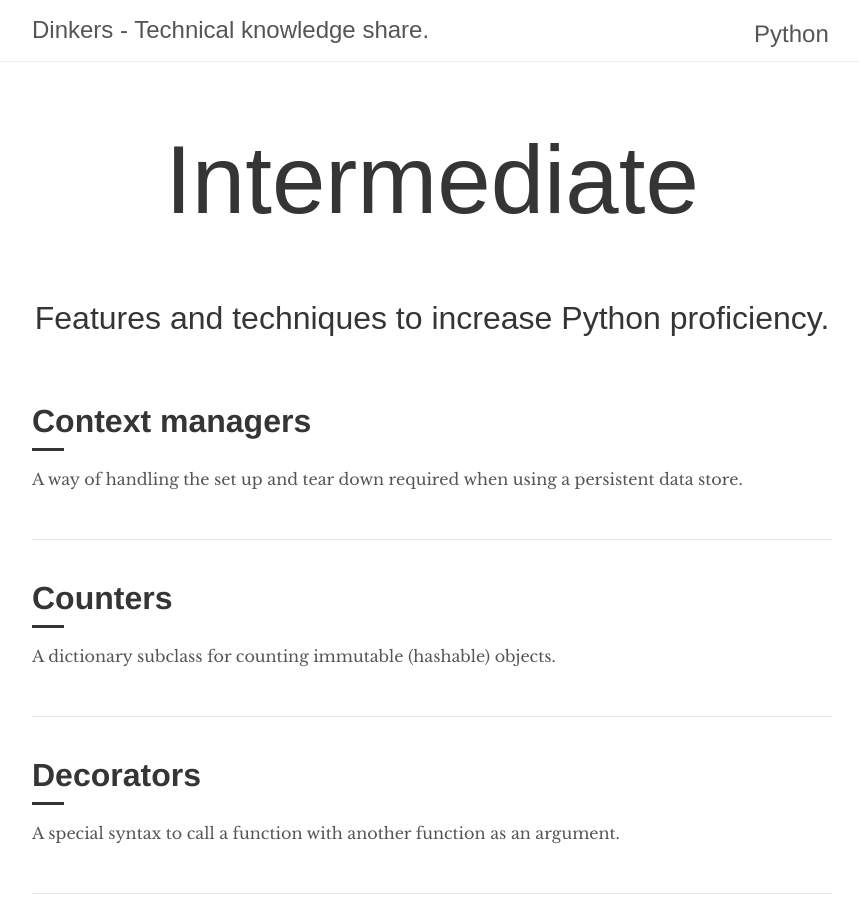
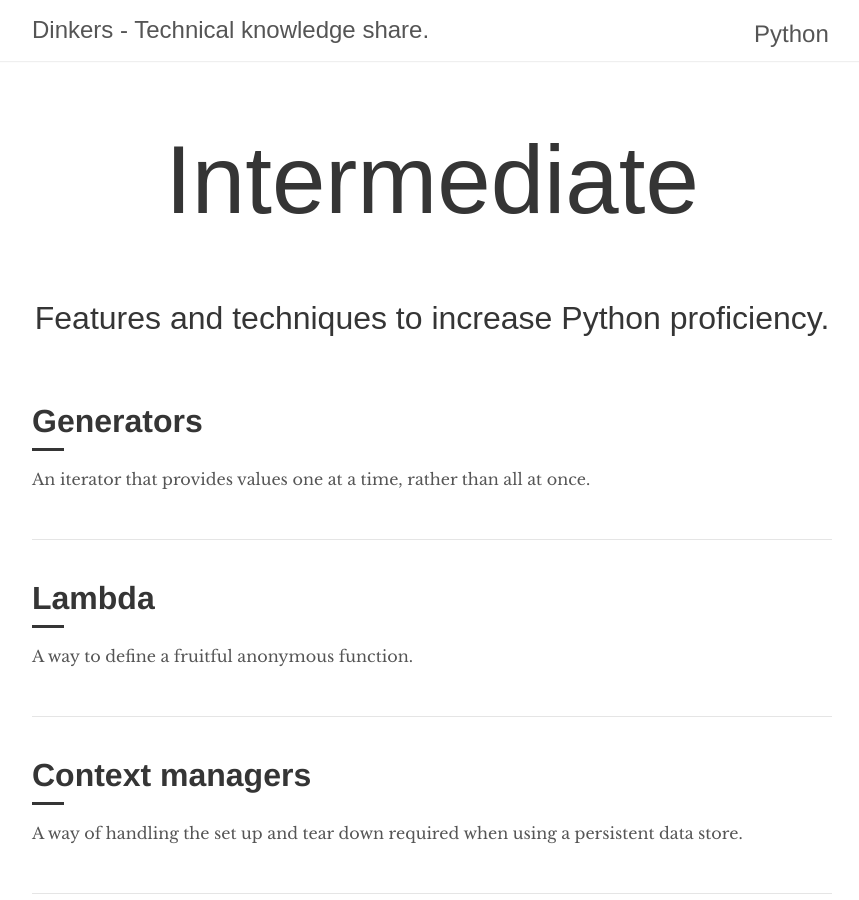
Before and after one commit to RobertDickens/dinkers.github.io, a Jekyll site: the page built from _python/intermediate/index.html, in a window 1280 px wide and 900 px high. Shown: the whole window, without its empty margins (208-1067 px from the left). Built offline with Jekyll 4.4.1, drawn with Linux system fonts in a browser that asks for light colours; some web fonts are replaced.

Commit message:
Added python docs

```diff
--- a/_python/intermediate/Generators.md
+++ b/_python/intermediate/Generators.md
@@ -1,4 +1,9 @@
-# Generators
+---
+layout: post
+title:  "Generators"
+description: "An iterator that provides values one at a time, rather than all at once."
+categories: intermediate
+---
 
 A generator object is an iterator that provides values one at a time, rather than all at once.
 
--- a/_python/intermediate/Lambda.md
+++ b/_python/intermediate/Lambda.md
@@ -1,4 +1,9 @@
-# Lambda
+---
+layout: post
+title:  "Lambda"
+description: "A way to define a fruitful anonymous function."
+categories: intermediate
+---
 
 Lambda is a way to define a fruitful anonymous function. This means a function with no name, that **must** return a value.
 
```
